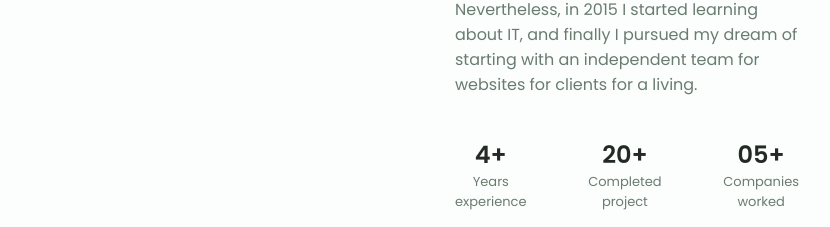
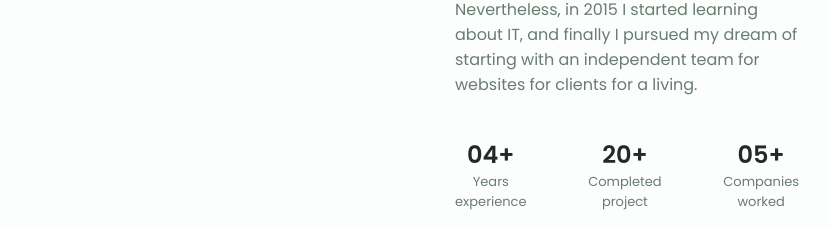
Before and after one commit to hmanzoni/hugoindevworld, a React (Create React App) app: page / in a window 1280 px wide. Shown: the part 1280-1507 px from the top of the page, without its empty margins (225-1055 px from the left). Built offline with nearby package versions, Linux system fonts and the light colour scheme.

Commit message:
Adapt about page with JSON info

```diff
--- a/src/components/About.js
+++ b/src/components/About.js
@@ -1,62 +1,58 @@
 import React, { useContext } from 'react';
 import '../assets/css/about.css';
 import about from '../assets/img/about.jpg';
-import cv from '../assets/pdf/Alexa-Cv.pdf';
+import hugoCV from '../assets/pdf/HugoManzoni.CV.pdf';
 import iconContext from '../context/icons/iconsContext';
 import { foundIcon } from './ui/icons';
+import aboutInfo from './data/about';
 
 const SingleAboutCard = ({ infoCard }) => {
+  let title = infoCard.title;
+  const {name, desc} = infoCard;
+  if (name === 'Years') {
+    const yearsWorked = (new Date().getUTCFullYear() - title).toString();
+    title = yearsWorked.length === 1 ? `0${yearsWorked}` : yearsWorked;
+  }
   return (
     <div>
-      <span className="about__info-title">{infoCard.title}+</span>
+      <span className="about__info-title">{title}+</span>
       <span className="about__info-name">
-        {infoCard.name}
+        {name}
         <br />
-        {infoCard.desc}
+        {desc}
       </span>
     </div>
   );
 };
 
+const TextDesc = ({text}) => <>{text}<br /></>;
+
 const About = () => {
   const iconsContext = useContext(iconContext);
   const { icons } = iconsContext;
 
-  const downloadAlt = foundIcon(icons, 'UilDownloadAlt');
-  const yearsWorked = (new Date().getUTCFullYear() - '2018').toString();
+  const {title, subtitle, downloadAltIcon, description, aboutCardsInfo, downloadText} = aboutInfo;
+  const downloadAlt = foundIcon(icons, downloadAltIcon);
 
-  const aboutCardsInfo = [
-    { title: yearsWorked, name: 'Years', desc: 'experience' },
-    { title: '20', name: 'Completed', desc: 'project' },
-    { title: '05', name: 'Companies', desc: 'worked' },
-  ];
   return (
     <section className="about section" id="about">
-      <h2 className="section__title">About me</h2>
-      <span className="section__subtitle">How I start in IT world</span>
+      <h2 className="section__title">{title}</h2>
+      <span className="section__subtitle">{subtitle}</span>
 
       <div className="about__container container grid">
         <img src={about} alt="about" className="about__img" />
         <div className="about__data">
           <p className="about__description">
-            I have been a software enthusiast IT since 2015.
-            <br />
-            As a professional, my main goal is to increase my knowledge in this field, things like new technologies and programming languages. In particular, I look enjoy discovering their weaknesses and strengths.
-            <br />
-            In addition, I consider myself a self-motivated, enthusiastic and resilient person and I have the ability to learn fast and adapt to any changes quickly. Moreover, I am very sociable, I love to learn from other cultures.
-            <br />
-            I have a degree on biochemistry and worked in this field for some years. Nevertheless, in 2015 I started learning about IT, and finally I pursued my dream of starting with an independent team for websites for clients for a living.
+            {description.map((singleText, index) => <TextDesc key={index} text={singleText}></TextDesc>)}
           </p>
 
           <div className="about__info">
-            {aboutCardsInfo.map((infoCard, index) => (
-              <SingleAboutCard key={index} infoCard={infoCard} />
-            ))}
+            {aboutCardsInfo.map((infoCard) => <SingleAboutCard key={infoCard.id} infoCard={infoCard} />)}
           </div>
 
           <div className="about__buttons">
-            <a download="" href={cv} className="button button--flex">
-              Download CV
+            <a download="" href={hugoCV} className="button button--flex">
+              {downloadText}
               {downloadAlt}
             </a>
           </div>
--- /dev/null
+++ b/src/components/data/about.json
@@ -0,0 +1,18 @@
+{
+  "lang": "en",
+  "title": "About me",
+  "subtitle": "How I start in IT world",
+  "downloadAltIcon": "UilDownloadAlt",
+  "downloadText": "Download CV",
+  "description": [
+    "I have been a software enthusiast IT since 2015.",
+    "As a professional, my main goal is to increase my knowledge in this field, things like new technologies and programming languages. In particular, I look enjoy discovering their weaknesses and strengths.",
+    "In addition, I consider myself a self-motivated, enthusiastic and resilient person and I have the ability to learn fast and adapt to any changes quickly. Moreover, I am very sociable, I love to learn from other cultures.",
+    "I have a degree on biochemistry and worked in this field for some years. Nevertheless, in 2015 I started learning about IT, and finally I pursued my dream of starting with an independent team for websites for clients for a living."
+  ],
+  "aboutCardsInfo": [
+    { "id": "1", "title": "2018", "name": "Years", "desc": "experience" },
+    { "id": "2", "title": "20", "name": "Completed", "desc": "project" },
+    { "id": "3", "title": "05", "name": "Companies", "desc": "worked" }
+  ]
+}
```
